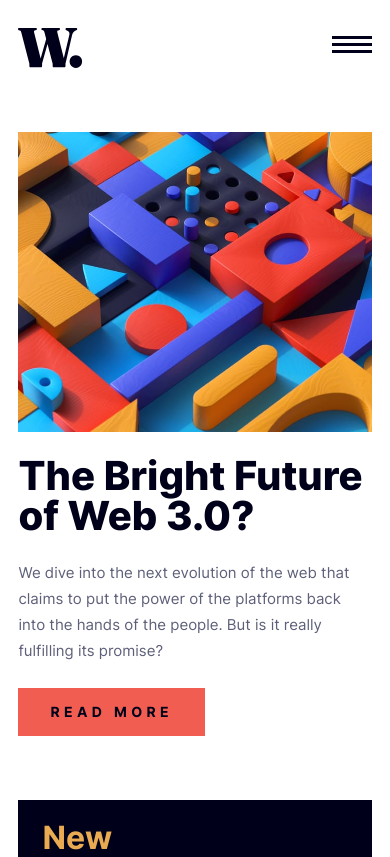
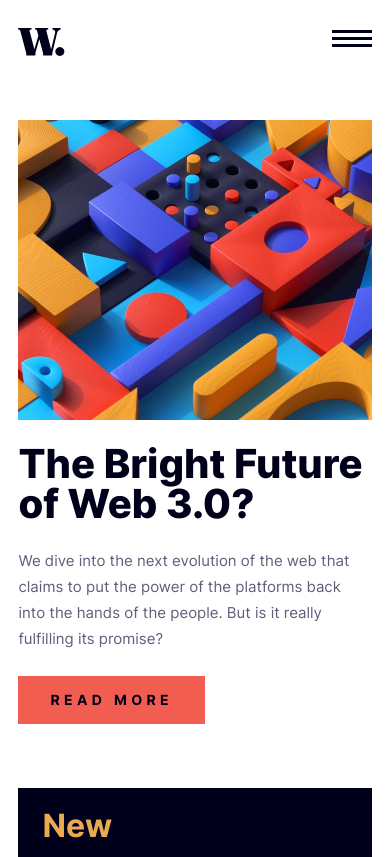
Before and after one commit to skhbabez/news-homepage-main, a plain HTML site: page index.html in a window 390 px wide. Shown: the top 857 px of the page. Drawn offline with Linux system fonts and the light colour scheme.

Commit message:
Fixed logo size

```diff
--- a/index.html
+++ b/index.html
@@ -21,7 +21,7 @@
   <body>
     <div class="container">
       <header>
-        <a href="#">
+        <a class="logo" href="#">
           <img src="assets/images/logo.svg" alt="W. Home" />
         </a>
 
--- a/styles.css
+++ b/styles.css
@@ -51,6 +51,7 @@
     --space-21_5-32_5-375-768: clamp(1.3438rem, 0.6877rem + 2.799vw, 2.0313rem);
     --space-28-89-768-1280: clamp(1.75rem, -3.9687rem + 11.9141vw, 5.5625rem);
     --space-16-80-375-768: clamp(1rem, -2.8168rem + 16.285vw, 5rem);
+    --space-28-40-375-768: clamp(1.75rem, 1.0344rem + 3.0534vw, 2.5rem);
     --space-8: 0.5rem;
     --space-12: 0.75rem;
     --space-16: 1rem;
@@ -119,6 +120,12 @@
 
     margin-block-start: var(--space-28-89-768-1280);
   }
+  .logo {
+    & img {
+      block-size: var(--space-28-40-375-768);
+    }
+  }
+
   .anchor-button {
     display: block;
     font-family: inherit;
```
